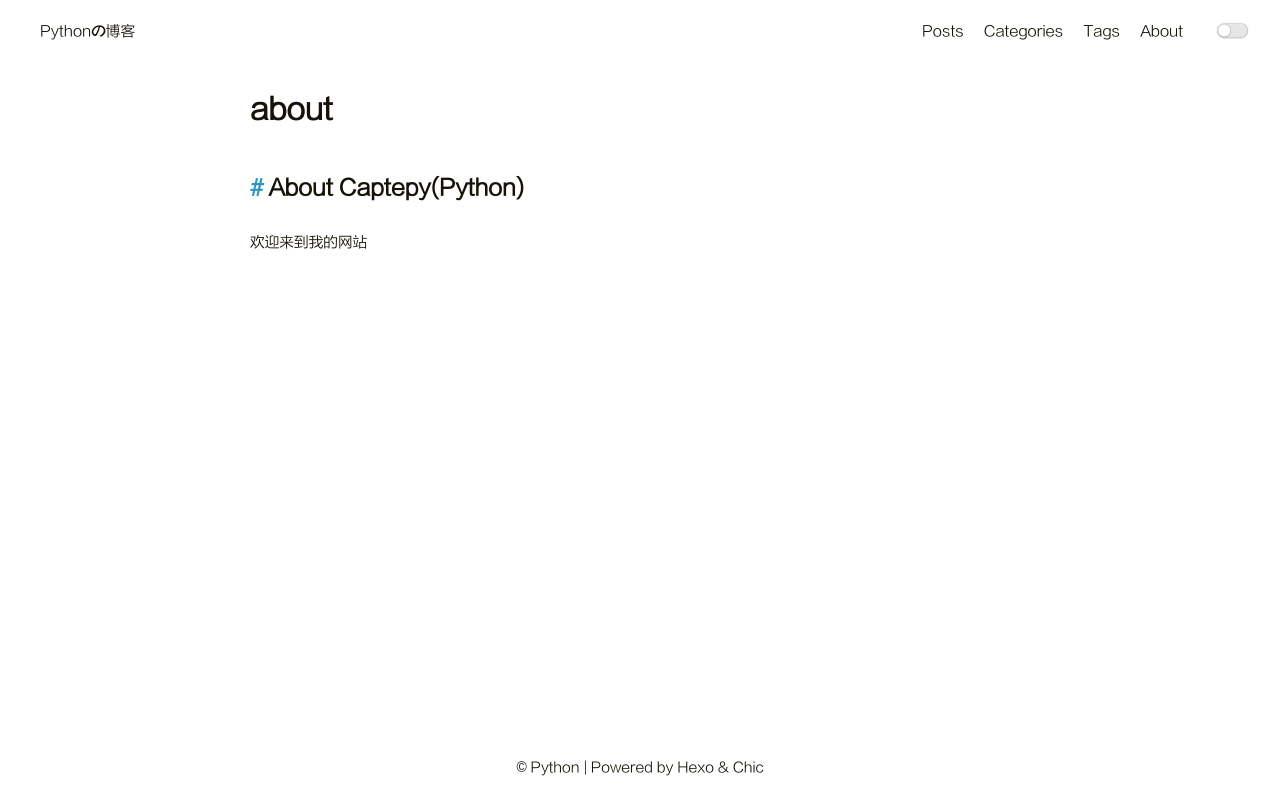
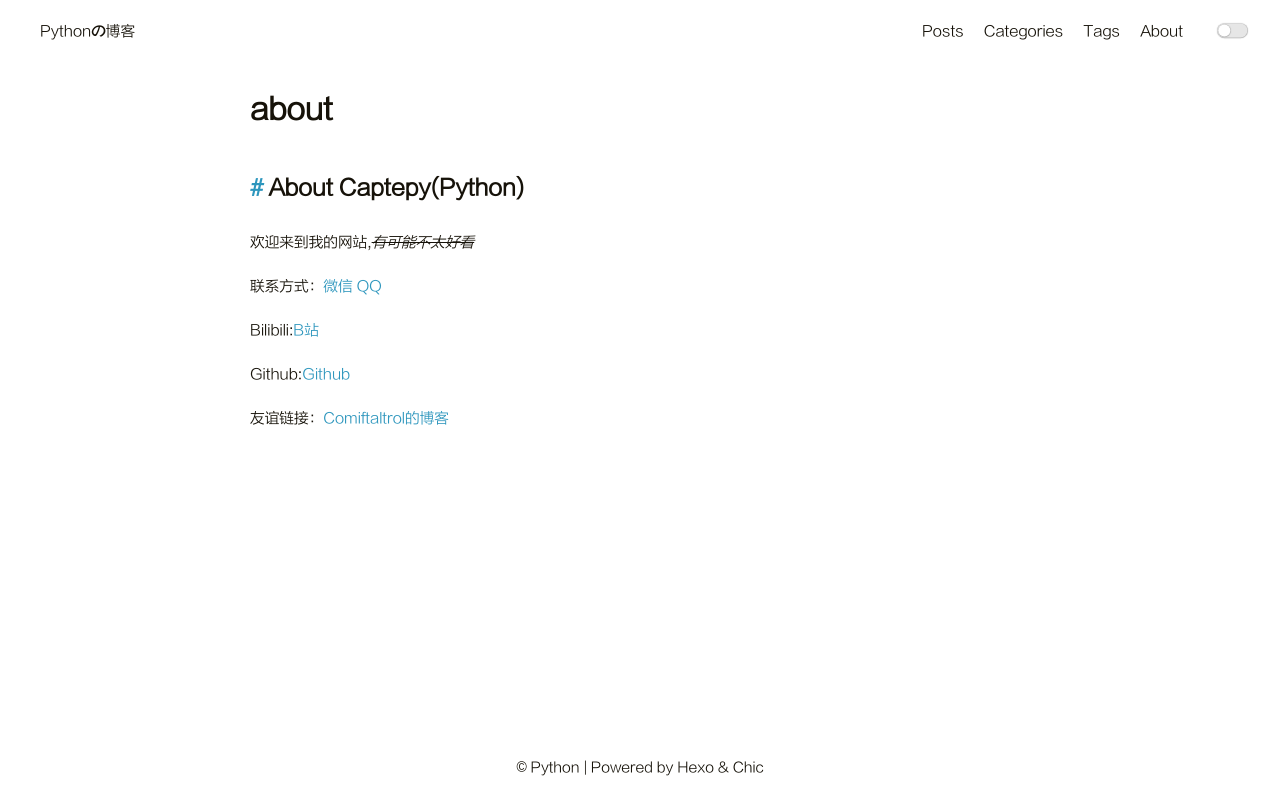
Before and after one commit to Python114514op/Python114514op.github.io, a plain HTML site: page about/index.html in a window 1280 px wide. Drawn offline with Linux system fonts and the light colour scheme.

Commit message:
Site updated: 2024-05-05 21:16:37

```diff
--- a/about/index.html
+++ b/about/index.html
@@ -130,7 +130,11 @@
         <h2 class="post-title">about</h2>
 
         <section class="post-content">
-            <h2 id="About-Captepy-Python"><a href="#About-Captepy-Python" class="headerlink" title="About Captepy(Python)"></a>About Captepy(Python)</h2><p>欢迎来到我的网站</p>
+            <h2 id="About-Captepy-Python"><a href="#About-Captepy-Python" class="headerlink" title="About Captepy(Python)"></a><strong>About Captepy(Python)</strong></h2><p>欢迎来到我的网站,<em><del>有可能不太好看</del></em></p>
+<p>联系方式：<a target="_blank" rel="noopener" href="https://python.my.canvasite.cn/wechat">微信</a>                                    <a target="_blank" rel="noopener" href="https://python.my.canvasite.cn/qq">QQ</a></p>
+<p>Bilibili:<a target="_blank" rel="noopener" href="https://space.bilibili.com/2127353806?spm_id_from=333.1007.0.0">B站</a></p>
+<p>Github:<a target="_blank" rel="noopener" href="https://github.com/Python114514op">Github</a></p>
+<p>友谊链接：<a target="_blank" rel="noopener" href="https://comiftaltrol2.github.io/posts/45babedb.html">Comiftaltrol的博客</a></p>
 
         </section>
     </article>
```
